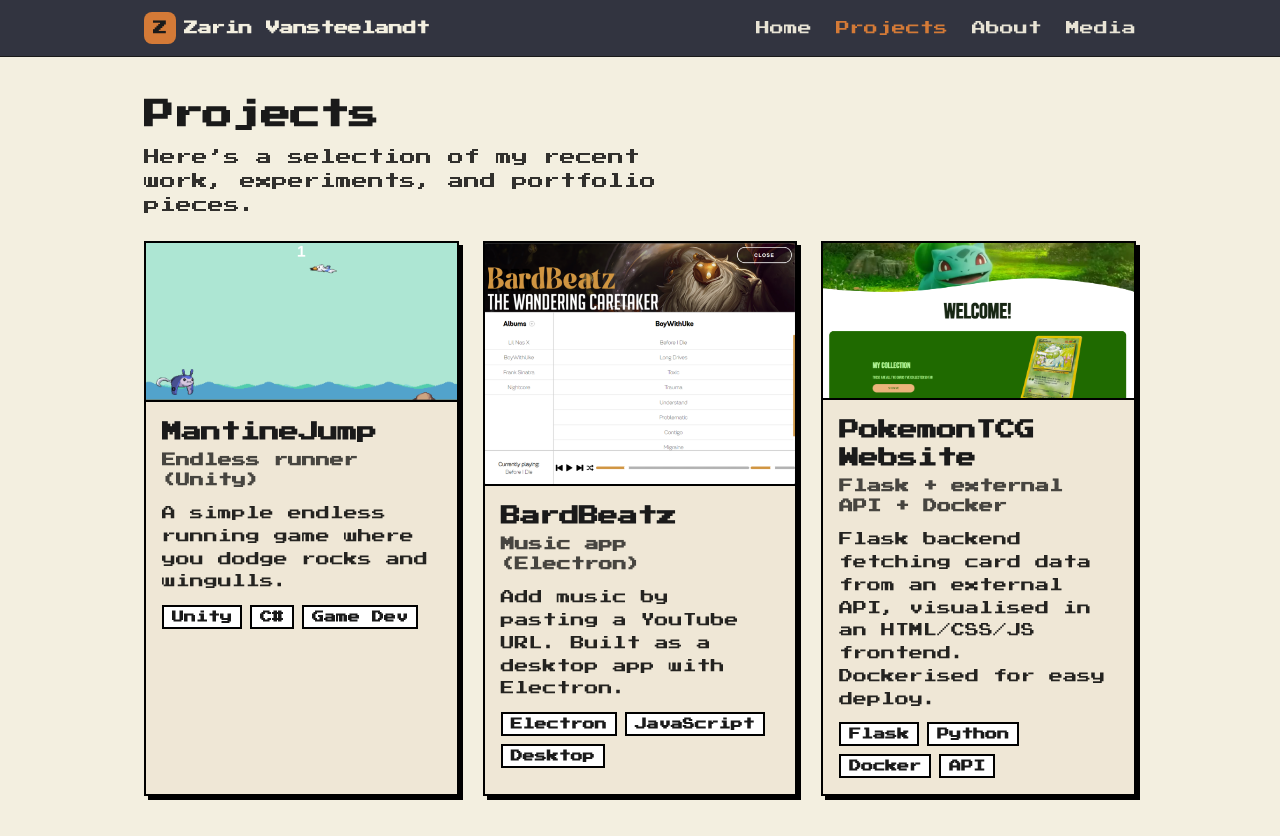
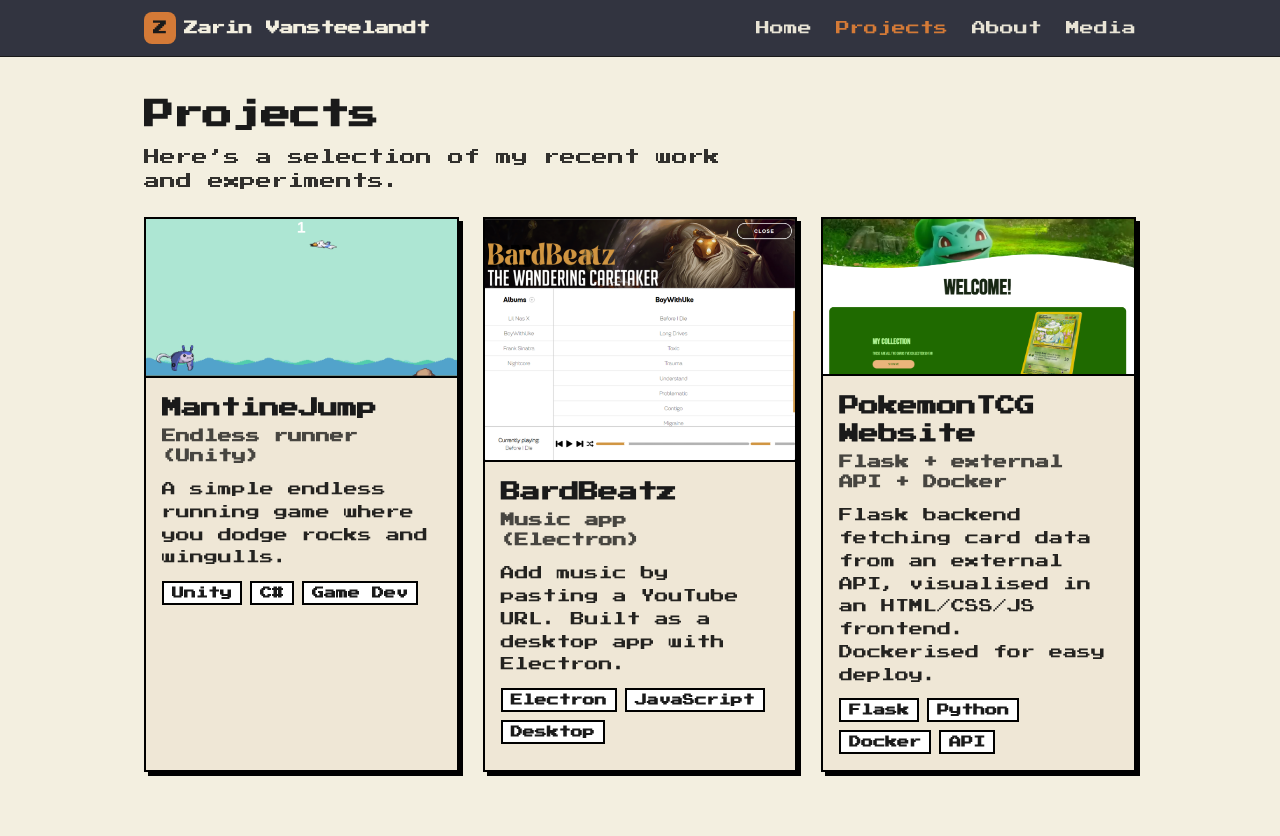
Before and after one commit to UnicornBaconZ/Highscore, a Next.js app in the folder highscore/: page /projects in a window 1280 px wide. After the commit the page ends 812 px from the top, so only its background shows below. Built offline with nearby package versions, Linux system fonts and the light colour scheme.

Commit message:
fixed projects

```diff
--- a/highscore/app/projects/page.tsx
+++ b/highscore/app/projects/page.tsx
@@ -56,8 +56,7 @@
       <div className="space-y-3">
         <h1 className="text-3xl font-bold tracking-tight">Projects</h1>
         <p className="max-w-xl text-black/80">
-          Here’s a selection of my recent work, experiments, and portfolio
-          pieces.
+          Here’s a selection of my recent work and experiments.
         </p>
       </div>
 
```
